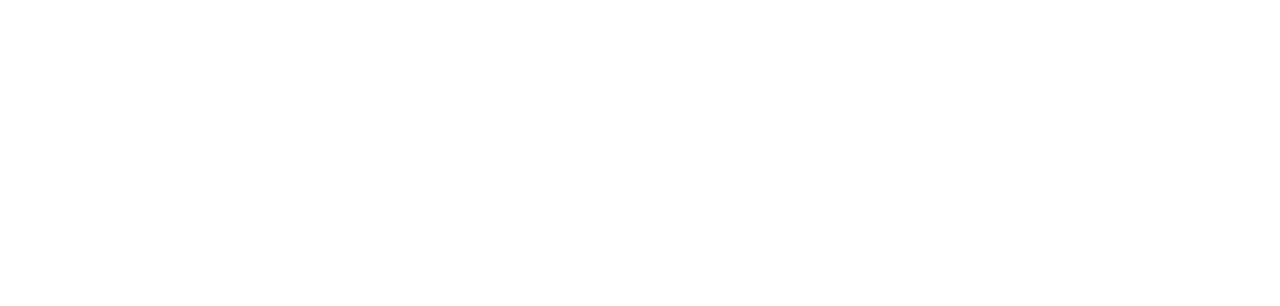
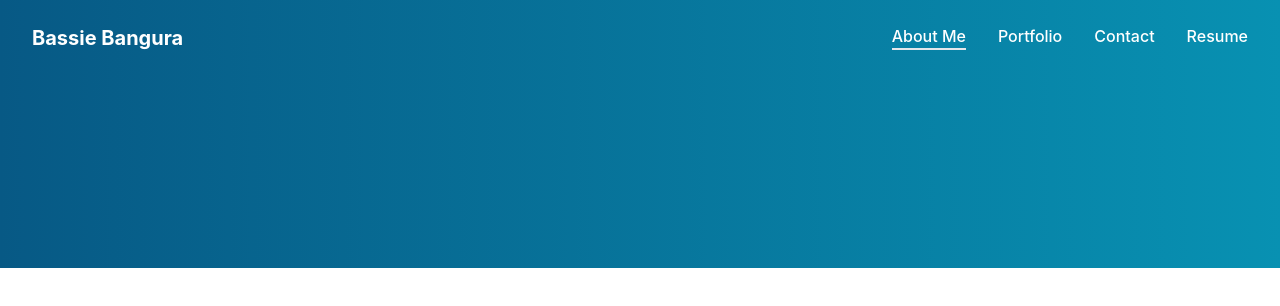
Before and after one commit to bassiebangura/react-portfolio, a React (Create React App) app: page / in a window 1280 px wide. Shown: the top 306 px of the page. Built offline with nearby package versions, Linux system fonts and the light colour scheme.

Commit message:
Create header component with nav

```diff
--- a/src/App.js
+++ b/src/App.js
@@ -1,9 +1,19 @@
 import './App.css';
+import React, {useState} from 'react';
+import Header from './components/header';
 
 function App() {
+  //about me is the default page
+  const navItems = [
+    { id: 1, title: 'About Me', content: 'About page content' },
+    { id: 2, title: 'Portfolio', content: 'Contact page content' },
+    { id: 3, title: 'Contact', content: 'Contact page content' },
+    { id: 4, title: 'Resume', content: 'Resume page content' },
+  ];
+  const [currentTitle, setCurrentTitle] = useState(navItems[0].title);
   return (
     <div>
-
+       <Header navItems={navItems} currentTitle={currentTitle} setCurrentTitle={setCurrentTitle}/>
     </div>
   );
 }
--- a/src/components/header/index.js
+++ b/src/components/header/index.js
@@ -0,0 +1,16 @@
+import React from "react";
+import Navigation from "../navigation";
+
+export default function Header({navItems, currentTitle, setCurrentTitle}) {
+
+    return (
+      <header className="bg-gradient-to-r from-sky-800 to-cyan-600 md:pb-48">
+        <div className="mx-auto max-w-7xl px-4 sm:px-6 lg:px-8" aria-label="Top">
+          <div className="flex flex-wrap w-full justify-between border-b border-white py-6 md:border-none">
+            <h1 className="w-full text-xl text-white text-center font-bold md:text-left md:w-auto">Bassie Bangura</h1>
+            <Navigation navItems={navItems} currentTitle={currentTitle} setCurrentTitle={setCurrentTitle}/>
+          </div>
+        </div>
+      </header>
+    )
+  }
--- a/src/components/navigation/index.js
+++ b/src/components/navigation/index.js
@@ -0,0 +1,29 @@
+import React, {useState, useEffect} from "react";
+
+export default function Navigation(props) {
+    const {navItems, currentTitle, setCurrentTitle} = props;
+    const [activeTab, setActiveTab] = useState(currentTitle);
+
+    useEffect(() => {
+      setActiveTab(currentTitle);
+    }, [currentTitle]);
+
+    return (
+      <nav className="w-full md:w-auto">
+        <ul className="ml-10 hidden space-x-8 md:flex">
+          {navItems.map((item) => (
+            <li className={`text-base font-medium text-white hover:text-gray-300 ${activeTab === item.title && 'border-b-2'}`} key={item.title}>
+              <span onClick={() => setCurrentTitle(item.title)}>{item.title}</span>
+            </li>
+          ))}
+        </ul>
+        <ul className="flex w-full justify-center space-x-6 py-4 md:hidden">
+          {navItems.map((item) => (
+            <li className={`text-base font-medium text-white hover:text-gray-300 ${activeTab === item.title && 'border-b-2'}`} key={item.title}>
+              <span onClick={() => setCurrentTitle(item.title)}>{item.title}</span>
+            </li>
+          ))}
+        </ul>
+      </nav>
+    );
+  }
--- a/tailwind.config.js
+++ b/tailwind.config.js
@@ -1,10 +1,18 @@
 /** @type {import('tailwindcss').Config} */
+const colors = require('tailwindcss/colors')
 module.exports = {
   content: [
     "./src/**/*.{js,jsx,ts,tsx}",
   ],
   theme: {
-    extend: {},
+    extend: {
+      colors: {
+        sky: colors.sky,
+        teal: colors.teal,
+        cyan: colors.cyan,
+        rose: colors.rose,
+      },
+    },
   },
   plugins: [],
 }
```
